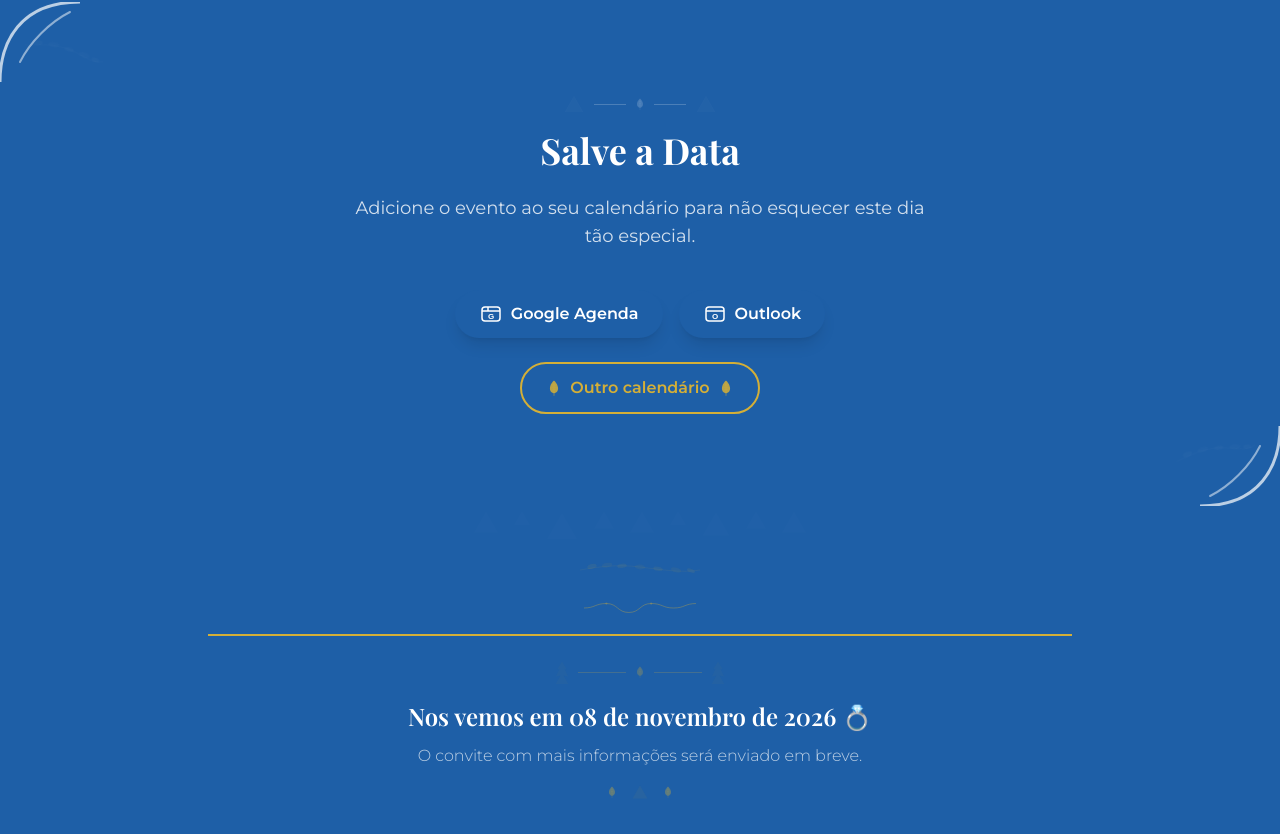
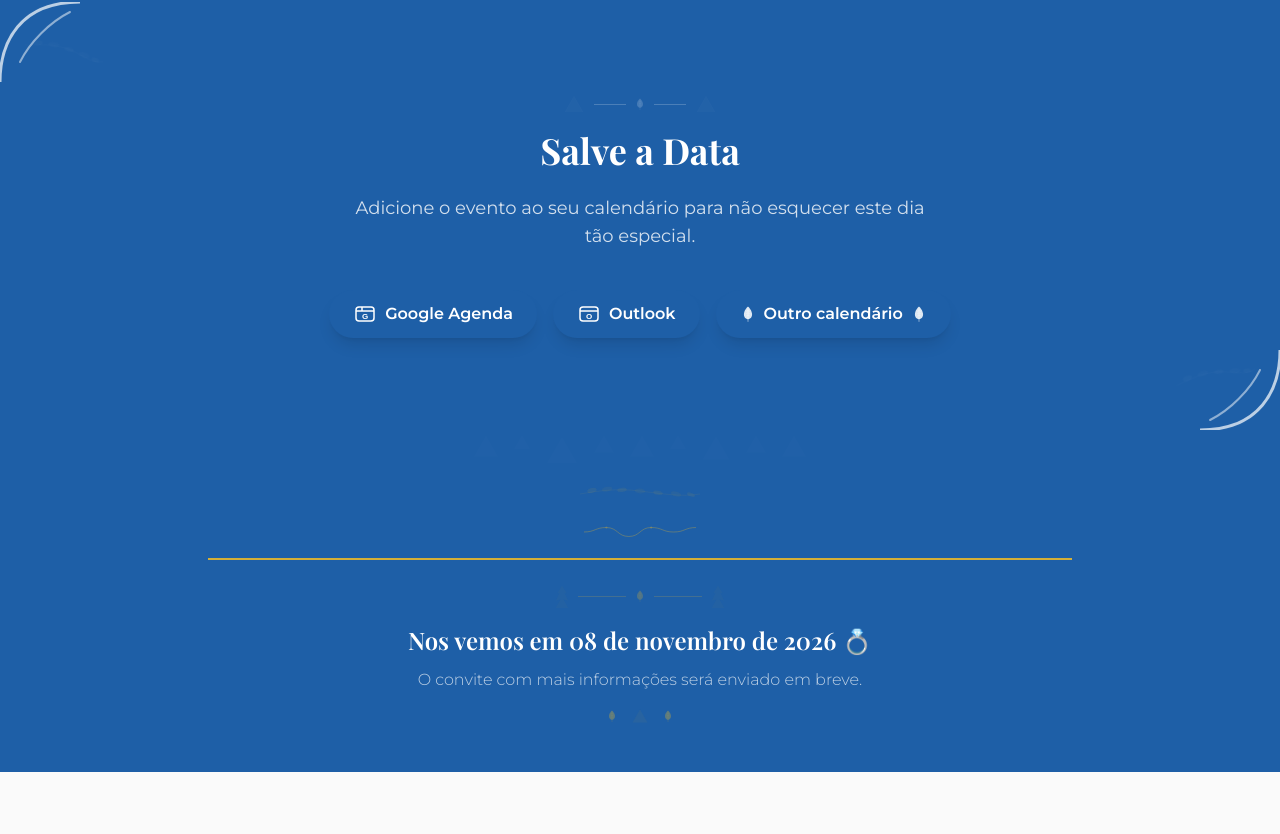
Before and after one commit to gabriel-Oak/wedding, a Next.js app: page / in a window 1280 px wide. Shown: the part 1386-2220 px from the top of the page. After the commit the page ends 2158 px from the top, so only its background shows below. Built offline with nearby package versions, Linux system fonts and the light colour scheme; a web font is replaced by a local one.

Commit message:
fix: normalize ICS button style to match Google/Outlook buttons

```diff
--- a/src/components/CTASection.tsx
+++ b/src/components/CTASection.tsx
@@ -216,17 +216,15 @@ export default function CTASection() {
               <span>{label}</span>
             </button>
           ))}
-        </div>
-
-        {/* ICS fallback button */}
           <button
             onClick={handleDownload}
-          className="group mt-4 flex cursor-pointer items-center gap-2 rounded-full border-2 border-wedding-gold px-6 py-3 font-body text-base font-semibold text-wedding-gold transition-all hover:bg-wedding-gold hover:text-white sm:mt-6"
+            className="group flex w-full cursor-pointer items-center gap-2 rounded-full bg-wedding-blue px-6 py-3 font-body text-base font-semibold text-white shadow-lg transition-all hover:bg-wedding-gold sm:w-auto"
           >
             <LeafIcon className="h-4 w-4 transition-transform group-hover:rotate-12" />
             Outro calendário
             <LeafIcon className="h-4 w-4 transition-transform group-hover:-rotate-12" />
           </button>
+        </div>
 
       </div>
     </section>
```
Lines whose indentation alone changed are shown as unchanged.
